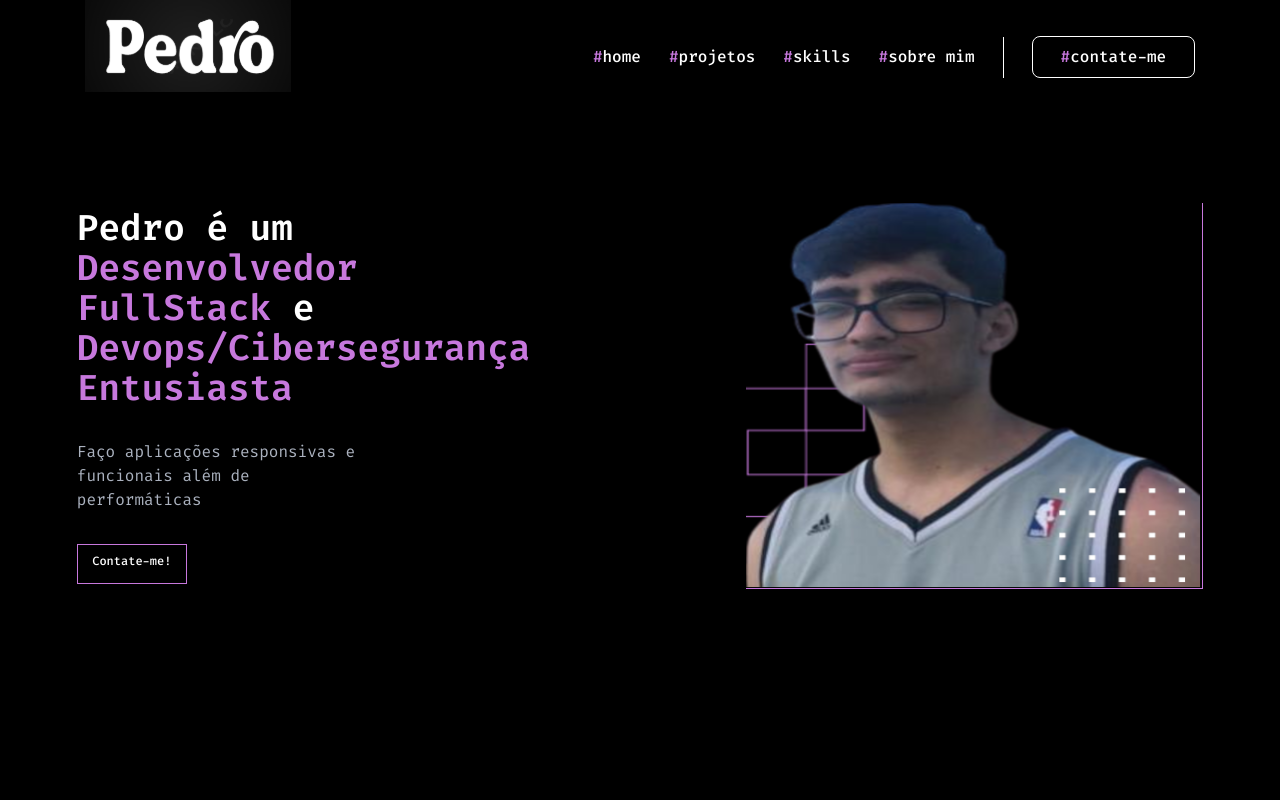
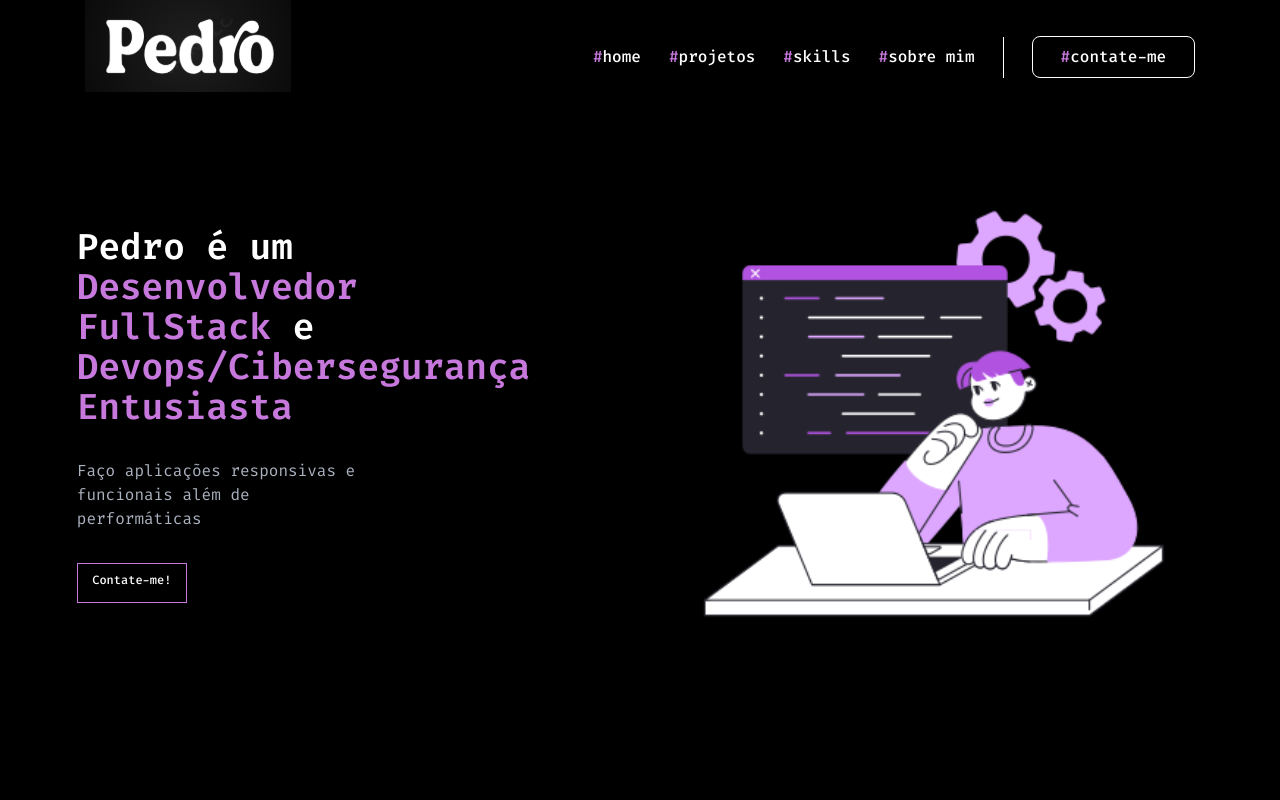
Before and after one commit to PedroSantanaa/MyPortfolio, a Next.js app in the folder my-portfolio/: page / in a window 1280 px wide. Shown: the top 800 px of the page. Built offline with nearby package versions, Linux system fonts and the light colour scheme.

Commit message:
style: change photo and add some styles

```diff
--- a/my-portfolio/src/components/Intro.tsx
+++ b/my-portfolio/src/components/Intro.tsx
@@ -6,14 +6,14 @@ type Props = {}
 
 function Intro({}: Props) {
   return (
-    <div id='home' className='mt-12 lg:mt-32 w-[88%] 2xl:w-[1500px] 2xl:h-[423px] mx-auto flex flex-wrap justify-center lg:justify-between items-center'>
-      <div className='flex flex-col gap-8 w-[300px] 2xl:w-[800px] 2xl:h-[227px] py-20'>
+    <div id='home' className='mt-28 lg:mt-44 w-[88%] 2xl:w-[1500px] 2xl:h-[423px] mx-auto flex flex-wrap justify-center sm:justify-between items-center'>
+      <div className='flex flex-col gap-8 w-[300px] 2xl:w-[800px] 2xl:h-[227px]'>
         <h1 className='text-2xl lg:text-3xl xl:text-4xl font-semibold text-white'>Pedro é um <span className='text-[#C778DD]'>Desenvolvedor FullStack</span> e <span className='text-[#C778DD]'>Devops/Cibersegurança Entusiasta</span></h1>
         <p className='text-base text-[#ABB2BF] font-normal'>Faço aplicações responsivas e funcionais além de performáticas</p>
-        <Button content='Contate-me!' type='red' redirect='/contatos'/>
+        <Button content='Contate-me!' type='red' redirect='#contato'/>
       </div>
-      <div >
-        <Image src={'/foto1.png'} alt='foto1' width={457} height={386} className='border-b border-r border-[#C778DD] '/>
+      <div>
+        <Image src={'/mainFoto.svg'} alt='foto1' width={540} height={478} className='hidden w-[350px] h-[402px] sm:block lg:w-full lg:h-full'/>
       </div>
     </div>
   )
```
